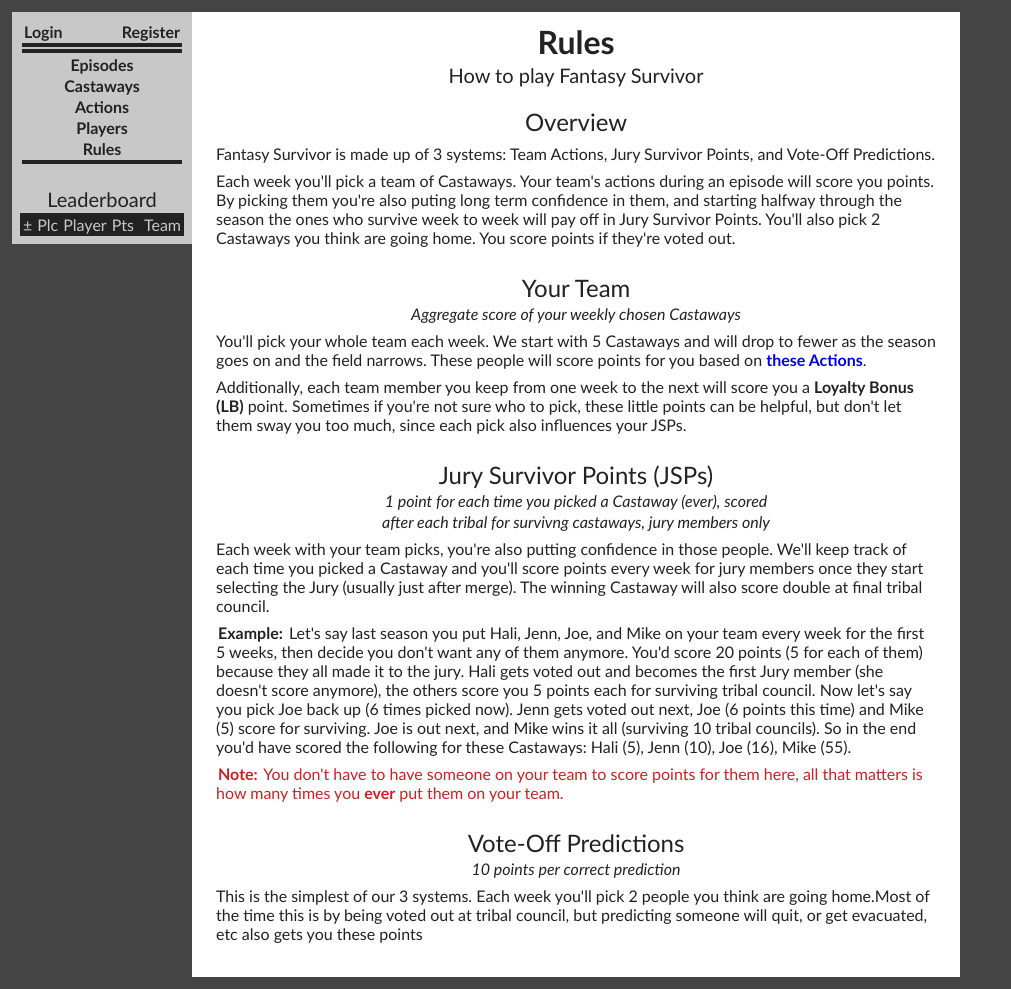
After one commit to alexjetter/survivor, a Django app: page /season31/rules/ in a window 1280 px wide. The commit adds this page. Shown: the whole page, without its empty margins (0-1011 px from the left). Run offline with Django 3.2, Linux system fonts and the light colour scheme.

Commit message:
Added rules page, renamed icons, added icon descriptions

```diff
--- a/season31/admin.py
+++ b/season31/admin.py
@@ -90,9 +90,9 @@ class VoteAdmin(admin.ModelAdmin):
 
 class ActionAdmin(admin.ModelAdmin):
 	fieldsets = [
-		('General',{'fields': ['name','score','icon_filename']}),
+		('General',{'fields': ['name','description','score','icon_filename']}),
 	]
-	list_display = ('name','score','icon_filename')
+	list_display = ('name','score','icon_filename','description')
 
 # Registrations
 admin.site.register(Episode,EpisodeAdmin)
--- a/season31/models.py
+++ b/season31/models.py
@@ -69,6 +69,7 @@ class Action(models.Model):
 	name = models.CharField(max_length = 32)
 	score = models.IntegerField(default = 1)
 	icon_filename = models.CharField(max_length = 32)
+	description = models.CharField(max_length = 64)
 	def __unicode__(self):
 		return self.name
 	class Meta:
--- a/season31/static/season31/style.css
+++ b/season31/static/season31/style.css
@@ -42,6 +42,9 @@ form {margin-bottom: 0;}
 	font-size: 2em;
 	font-weight: bold;
 }
+.halftitle {
+	font-size: 1.5em;
+}
 .subtitle {
 	font-size: 1.25em;
 }
@@ -68,6 +71,7 @@ form {margin-bottom: 0;}
 .bgred3 {background-color: #ffaa66; color: #222222;}
 .bgred4 {background-color: #ff8866; color: #222222;}
 .bgred5 {background-color: #ff6666; color: #222222;}
+.bgdarkred {background-color: #CC2222;}
 
 .fgwhite {color: #FFFFFF;}
 .fglightgrey {color: #c8c8c8;}
@@ -87,6 +91,7 @@ form {margin-bottom: 0;}
 .fgred3 {color: #ffaa66;}
 .fgred4 {color: #ff8866;}
 .fgred5 {color: #ff6666;}
+.fgdarkred {color: #CC2222;}
 
 .castawayimgsmall {height: 48;}
 .pickwidth {width: 72;}
@@ -156,12 +161,14 @@ table, th, td{
 .width55{width: 55%}
 .width60{width: 60%}
 .width100{width: 100%}
+.maxwidth720{max-width: 720px}
 
 .columnheader {
 	background-color: #222222;
 }
 
 .textbold {font-weight: bold;}
+.textitalic {font-style: italic;}
 
 a {
 	text-decoration: none;
@@ -172,3 +179,5 @@ a {
 a:hover {
 	text-decoration: underline;
 }
+
+img {white-space:pre}
--- a/season31/templates/season31/menu.html
+++ b/season31/templates/season31/menu.html
@@ -24,5 +24,6 @@
 	<div class="textcenter textbold"><a href="{% url 'season31:castaways' %}" class="fgblack">Castaways</a></div>
 	<div class="textcenter textbold"><a href="{% url 'season31:actions' %}" class="fgblack">Actions</a></div>
 	<div class="textcenter textbold"><a href="{% url 'season31:players' %}" class="fgblack">Players</a></div>
+	<div class="textcenter textbold"><a href="{% url 'season31:rules' %}" class="fgblack">Rules</a></div>
 	<div class="quarterspacer bgblack"></div>
 </div>
--- /dev/null
+++ b/season31/templates/season31/rules.html
@@ -0,0 +1,60 @@
+{% load staticfiles %}
+
+<link rel="stylesheet" type="text/css" href="{% static 'season31/style.css' %}" />
+
+<div class="marg0 pad0 thecontainer">
+
+	<div class="menu floatleft marg0">
+		{% include "season31/menu.html" %}
+		{% include "season31/leaderboard.html" %}
+	</div>
+	<div class="content floatleft marg0">
+
+		<div class="title textcenter">Rules</div>
+		<div class="subtitle textcenter">How to play Fantasy Survivor</div>
+
+		<div class="spacer"></div>
+
+		<div class="halftitle textcenter">Overview</div>
+		<div class="maxwidth720 padlr8 marg8">
+			Fantasy Survivor is made up of 3 systems: Team Actions, Jury Survivor Points, and Vote-Off Predictions.
+		</div>
+		<div class="maxwidth720 padlr8 marg8">
+			Each week you'll pick a team of Castaways.  Your team's actions during an episode will score you points.  By picking them you're also puting long term confidence in them, and starting halfway through the season the ones who survive week to week will pay off in Jury Survivor Points.  You'll also pick 2 Castaways you think are going home.  You score points if they're voted out.
+		</div>
+		<div class="spacer"></div>
+
+		<div class="halftitle textcenter">Your Team</div>
+		<div class="textitalic  textcenter">Aggregate score of your weekly chosen Castaways</div>
+		<div class="maxwidth720 padlr8 marg8">
+			You'll pick your whole team each week.  We start with 5 Castaways and will drop to fewer as the season goes on and the field narrows.  These people will score points for you based on <a href="{% url 'season31:actions' %}" class="textbold">these Actions</a>.
+		</div>
+		<div class="maxwidth720 padlr8 marg8">
+			Additionally, each team member you keep from one week to the next will score you a<span class="textbold">Loyalty Bonus (LB)</span>point.  Sometimes if you're not sure who to pick, these little points can be helpful, but don't let them sway you too much, since each pick also influences your JSPs.
+		</div>
+		<div class="spacer"></div>
+
+		<div class="halftitle textcenter">Jury Survivor Points (JSPs)</div>
+		<div class="textitalic textcenter">1 point for each time you picked a Castaway (ever), scored</div>
+		<div class="textitalic textcenter">after each tribal for survivng castaways, jury members only</div>
+		<div class="maxwidth720 padlr8 marg8">
+			Each week with your team picks, you're also putting confidence in those people.  We'll keep track of each time you picked a Castaway and you'll score points every week for jury members once they start selecting the Jury (usually just after merge).  The winning Castaway will also score double at final tribal council.
+		</div>
+		<div class="maxwidth720 padlr8 marg8">
+			<span class="textbold padlr0">Example:</span> Let's say last season you put Hali, Jenn, Joe, and Mike on your team every week for the first 5 weeks, then decide you don't want any of them anymore.  You'd score 20 points (5 for each of them) because they all made it to the jury.  Hali gets voted out and becomes the first Jury member (she doesn't score anymore), the others score you 5 points each for surviving tribal council.  Now let's say you pick Joe back up (6 times picked now).  Jenn gets voted out next, Joe (6 points this time) and Mike (5) score for surviving.  Joe is out next, and Mike wins it all (surviving 10 tribal councils).  So in the end you'd have scored the following for these Castaways: Hali (5), Jenn (10), Joe (16), Mike (55).
+		</div>
+		<div class="maxwidth720 padlr8 marg8 fgdarkred">
+			<span class="textbold padlr0">Note:</span> You don't have to have someone on your team to score points for them here, all that matters is how many times you<span class="textbold">ever</span>put them on your team.
+		</div>
+		<div class="spacer"></div>
+
+		<div class="halftitle textcenter">Vote-Off Predictions</div>
+		<div class="textitalic textcenter">10 points per correct prediction</div>
+		<div class="maxwidth720 padlr8 marg8">
+			This is the simplest of our 3 systems.  Each week you'll pick 2 people you think are going home.Most of the time this is by being voted out at tribal council, but predicting someone will quit, or get evacuated, etc also gets you these points
+		</div>
+		<div class="spacer"></div>
+
+	</div>
+
+</div>
--- a/season31/urls.py
+++ b/season31/urls.py
@@ -1,4 +1,5 @@
 from django.conf.urls import url
+from django.views.generic import TemplateView
 
 from . import views
 
@@ -8,6 +9,7 @@ urlpatterns = [
 	url(r'^players/$', views.PlayersView.as_view(), name='players'),
 	url(r'^episodes/$', views.EpisodesView.as_view(), name='episodes'),
 	url(r'^actions/$', views.ActionsView.as_view(), name='actions'),
+	url(r'^rules/', TemplateView.as_view(template_name="season31/rules.html"), name='rules'),
 	url(r'^player/(?P<pk>[0-9]+)/$', views.PlayerView.as_view(), name='player'),
 	url(r'^castaway/(?P<pk>[0-9]+)/$', views.CastawayView.as_view(), name='castaway'),
 	url(r'^episode/(?P<pk>[0-9]+)/$', views.EpisodeView.as_view(), name='episode'),
--- a/season31/views.py
+++ b/season31/views.py
@@ -399,7 +399,8 @@ def addaction(request):
 	name = request.POST['name']
 	score = request.POST['score']
 	icon_filename = request.POST['icon_filename']
-	a = Action(name = name, score = score, icon_filename = icon_filename)
+	description = request.POST['description']
+	a = Action(name = name, score = score, icon_filename = icon_filename, description = description)
 	a.save()
 	return HttpResponseRedirect('/season31/actions/')
 
```
Also changed, not shown: season31/templates/season31/actions.html (+10 -4 lines), season31/templates/season31/castaway.html (+7 -5 lines), season31/templates/season31/episode.html (+138 -125 lines), db.sqlite3, season31/migrations/0018_action_description.py (added), season31/static/season31/images/CorrectVote.png (renamed from season31/static/season31/images/Icon_CorrectVote.png), season31/static/season31/images/Idol.png (renamed from season31/static/season31/images/Icon_Idol.png), season31/static/season31/images/Immunity.png (renamed from season31/static/season31/images/Icon_Immunity.png), season31/static/season31/images/Out.png (renamed from season31/static/season31/images/Icon_VotedOut.png), season31/static/season31/images/RecievedVote.png (renamed from season31/static/season31/images/Icon_VoteAgainst.png), season31/static/season31/images/Reward.png (renamed from season31/static/season31/images/Icon_Reward.png), season31/static/season31/images/Title.png (renamed from season31/static/season31/images/Icon_Title.png).
